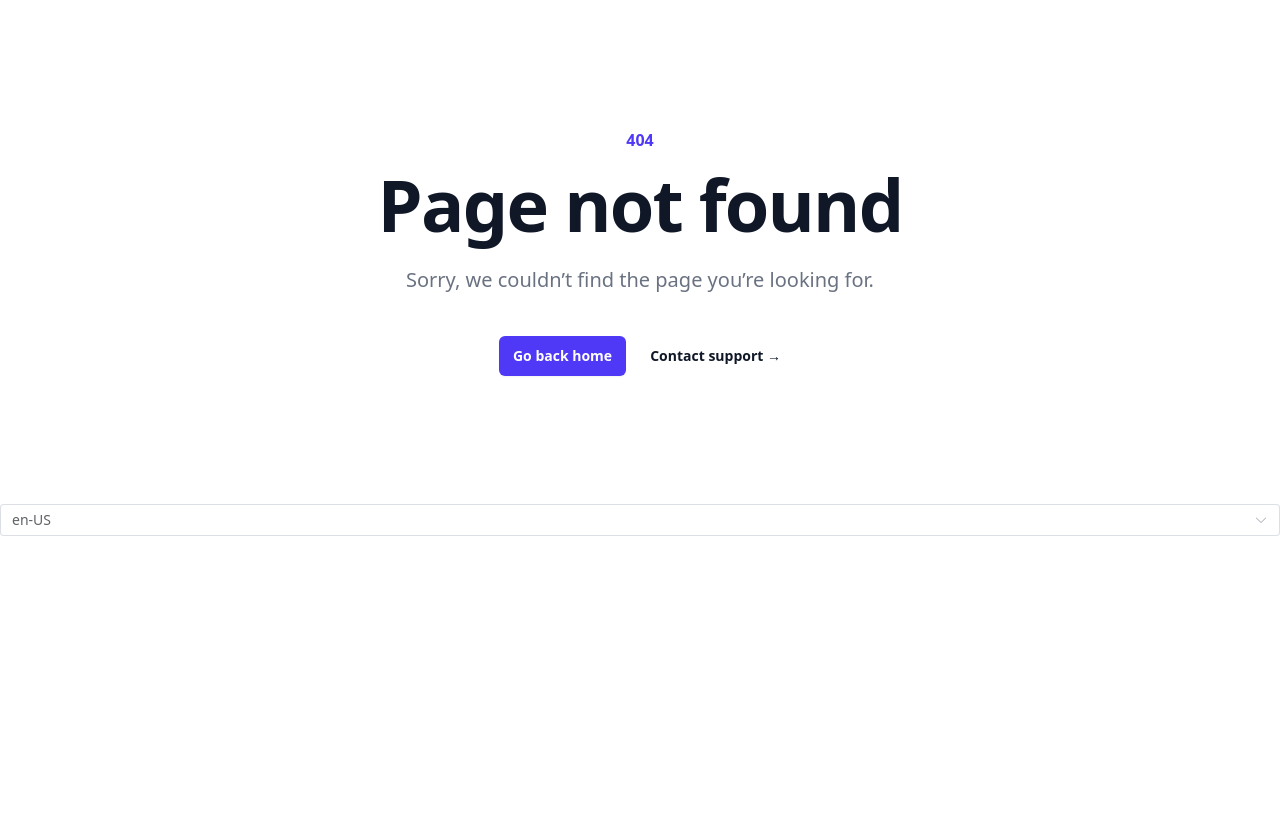
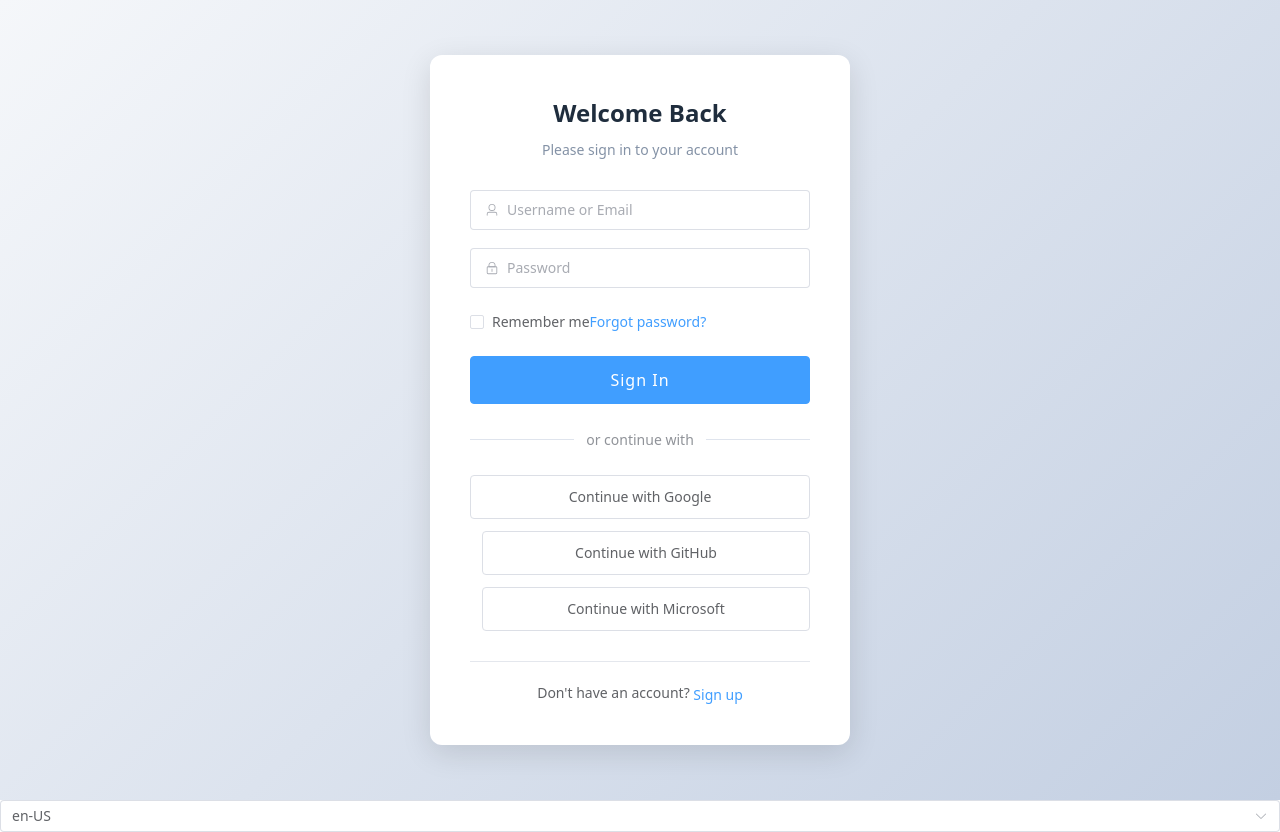
Before and after one commit to microshatter/Vue-Finale, a Vue app: page /#/login in a window 1280 px wide. Before the commit this address had no page. Before the commit the page ends 800 px from the top, so only its background shows below. Built offline with nearby package versions, Linux system fonts and the light colour scheme.

Commit message:
feat: implement login component and add routing for login page

```diff
--- a/src/components/admin/Users.vue
+++ b/src/components/admin/Users.vue
@@ -1,9 +1,23 @@
 <template>
-  <div>
-    <h1>Users Management</h1>
-    <p>Manage users here.</p>
-    <!-- Add users table or form here -->
-  </div>
+    <div class="title">
+        <h1>Users Management</h1>
+        <p>Manage users here.</p>
+        <!-- Add users table or form here -->
+    </div>
+    <div class="users">
+        <el-table :data="tableData" style="width: 100%">
+            <el-table-column prop="id" label="ID" width="180"></el-table-column>
+            <el-table-column prop="name" label="Name"></el-table-column>
+            <el-table-column prop="email" label="Email"></el-table-column>
+            <el-table-column prop="role" label="Role"></el-table-column>
+            <el-table-column label="Actions">
+                <template #default="scope">
+                    <el-button size="small" @click="handleEdit(scope.row)">Edit</el-button>
+                    <el-button size="small" type="danger" @click="handleDelete(scope.row)">Delete</el-button>
+                </template>
+            </el-table-column>
+        </el-table>
+    </div>
 </template>
 
 <script setup>
--- /dev/null
+++ b/src/components/login.vue
@@ -0,0 +1,254 @@
+<template>
+    <div class="login-container">
+        <div class="login-form">
+            <div class="login-header">
+                <h2>{{ $t('login.title') }}</h2>
+                <p class="subtitle">{{ $t('login.subtitle') }}</p>
+            </div>
+
+            <el-form :model="loginForm" :rules="loginRules" ref="loginFormRef" class="form">
+                <el-form-item prop="username">
+                    <el-input v-model="loginForm.username" :placeholder="$t('login.usernamePlaceholder')" size="large">
+                        <template #prefix>
+                            <el-icon>
+                                <User />
+                            </el-icon>
+                        </template>
+                    </el-input>
+                </el-form-item>
+
+                <el-form-item prop="password">
+                    <el-input v-model="loginForm.password" :placeholder="$t('login.passwordPlaceholder')"
+                        type="password" size="large" show-password>
+                        <template #prefix>
+                            <el-icon>
+                                <Lock />
+                            </el-icon>
+                        </template>
+                    </el-input>
+                </el-form-item>
+
+                <el-form-item>
+                    <div class="remember-me">
+                        <el-checkbox v-model="loginForm.rememberMe">{{ $t('login.rememberMe') }}</el-checkbox>
+                        <el-link type="primary" href="#" @click.prevent="handleForgotPassword">
+                            {{ $t('login.forgotPassword') }}
+                        </el-link>
+                    </div>
+                </el-form-item>
+
+                <el-form-item>
+                    <el-button type="primary" size="large" class="login-button" @click="handleLogin" :loading="loading"
+                        :disabled="loading">
+                        {{ $t('login.signIn') }}
+                    </el-button>
+                </el-form-item>
+            </el-form>
+
+            <div class="divider">
+                <span>{{ $t('login.divider') }}</span>
+            </div>
+
+            <div class="social-login">
+                <el-button v-for="provider in socialProviders" :key="provider.id" class="social-button"
+                    @click="handleSocialLogin(provider.id)">
+                    {{ $t('login.continueWith') }} {{ provider.name }}
+                </el-button>
+            </div>
+
+            <div class="signup-section">
+                <p>{{ $t('login.noAccount') }}
+                    <el-link type="primary" @click="handleSignUp">
+                        {{ $t('login.signUp') }}
+                    </el-link>
+                </p>
+            </div>
+        </div>
+    </div>
+</template>
+
+<script setup>
+import { ref, reactive } from 'vue';
+import { ElMessage } from 'element-plus';
+import { useRouter } from 'vue-router';
+import { User, Lock } from '@element-plus/icons-vue';
+
+const router = useRouter();
+
+// Form data
+const loginForm = reactive({
+    username: '',
+    password: '',
+    rememberMe: false
+});
+
+// Form validation rules
+const loginRules = {
+    username: [
+        { required: true, message: 'Please enter your username', trigger: 'blur' },
+        { min: 3, max: 20, message: 'Username length should be 3 to 20 characters', trigger: 'blur' }
+    ],
+    password: [
+        { required: true, message: 'Please enter your password', trigger: 'blur' },
+        { min: 6, message: 'Password length should be at least 6 characters', trigger: 'blur' }
+    ]
+};
+
+// Refs
+const loginFormRef = ref();
+
+// State
+const loading = ref(false);
+
+// Social login providers
+const socialProviders = ref([
+    { id: 'google', name: 'Google' },
+    { id: 'github', name: 'GitHub' },
+    { id: 'microsoft', name: 'Microsoft' }
+]);
+
+// Handle login
+const handleLogin = async () => {
+    if (!loginFormRef.value) return;
+
+    try {
+        await loginFormRef.value.validate();
+
+        loading.value = true;
+
+        // Simulate API call
+        setTimeout(() => {
+            loading.value = false;
+            ElMessage.success('Login successful!');
+            // Redirect to dashboard or previous page
+            router.push('/admin/dashboard');
+        }, 1500);
+    } catch (error) {
+        console.error('Validation failed:', error);
+        ElMessage.error('Please fill in all required fields correctly');
+    }
+};
+
+// Handle social login
+const handleSocialLogin = (providerId) => {
+    ElMessage.info(`Login with ${providerId} clicked`);
+    // In a real app, this would redirect to the social login provider
+};
+
+// Handle forgot password
+const handleForgotPassword = () => {
+    ElMessage.info('Forgot password clicked');
+    // In a real app, this would navigate to password reset page
+};
+
+// Handle sign up
+const handleSignUp = () => {
+    ElMessage.info('Sign up clicked');
+    // In a real app, this would navigate to sign up page
+};
+</script>
+
+<style scoped>
+.login-container {
+    display: flex;
+    justify-content: center;
+    align-items: center;
+    min-height: 100vh;
+    background: linear-gradient(135deg, #f5f7fa 0%, #c3cfe2 100%);
+    padding: 20px;
+}
+
+.login-form {
+    width: 100%;
+    max-width: 420px;
+    padding: 40px;
+    background: white;
+    border-radius: 12px;
+    box-shadow: 0 8px 30px rgba(0, 0, 0, 0.12);
+}
+
+.login-header {
+    text-align: center;
+    margin-bottom: 30px;
+}
+
+.login-header h2 {
+    margin: 0 0 8px 0;
+    font-size: 24px;
+    font-weight: 600;
+    color: #1f2d3d;
+}
+
+.subtitle {
+    margin: 0;
+    color: #8492a6;
+    font-size: 14px;
+}
+
+.form {
+    margin-bottom: 20px;
+}
+
+.remember-me {
+    display: flex;
+    justify-content: space-between;
+    align-items: center;
+}
+
+.login-button {
+    width: 100%;
+    height: 48px;
+    font-size: 16px;
+    letter-spacing: 1px;
+}
+
+.divider {
+    display: flex;
+    align-items: center;
+    margin: 25px 0;
+}
+
+.divider::before,
+.divider::after {
+    content: '';
+    flex: 1;
+    border-bottom: 1px solid #dfe4ed;
+}
+
+.divider span {
+    padding: 0 12px;
+    color: #909399;
+    font-size: 14px;
+}
+
+.social-login {
+    display: flex;
+    flex-direction: column;
+    gap: 12px;
+}
+
+.social-button {
+    height: 44px;
+    font-size: 14px;
+}
+
+.signup-section {
+    text-align: center;
+    margin-top: 30px;
+    padding-top: 20px;
+    border-top: 1px solid #e4e7ed;
+}
+
+.signup-section p {
+    margin: 0;
+    color: #606266;
+    font-size: 14px;
+}
+
+@media (max-width: 768px) {
+    .login-form {
+        padding: 30px 20px;
+        margin: 0 10px;
+    }
+}
+</style>
--- a/src/langs/en-US.json
+++ b/src/langs/en-US.json
@@ -8,5 +8,20 @@
         "keyFeatures": "Key Features",
         "bookReservations": "Book Reservations",
         "bookReservationsDesc": "Reserve books and manage your reading list"
+    },
+    "login": {
+        "title": "Welcome Back",
+        "subtitle": "Please sign in to your account",
+        "usernamePlaceholder": "Username or Email",
+        "passwordPlaceholder": "Password",
+        "rememberMe": "Remember me",
+        "forgotPassword": "Forgot password?",
+        "signIn": "Sign In",
+        "divider": "or continue with",
+        "continueWith": "Continue with",
+        "noAccount": "Don't have an account?",
+        "signUp": "Sign up",
+        "usernameRequired": "Please enter your username",
+        "passwordRequired": "Please enter your password"
     }
 }
--- a/src/langs/zh-CN.json
+++ b/src/langs/zh-CN.json
@@ -8,5 +8,18 @@
         "keyFeatures": "关键特性",
         "bookReservations": "图书预约",
         "bookReservationsDesc": "预约图书并管理您的阅读清单"
+    },
+    "login": {
+        "title": "欢迎回来",
+        "subtitle": "请登录您的账户",
+        "usernamePlaceholder": "用户名或邮箱",
+        "passwordPlaceholder": "密码",
+        "rememberMe": "记住我",
+        "forgotPassword": "忘记密码？",
+        "signIn": "登录",
+        "divider": "或继续使用",
+        "continueWith": "使用",
+        "noAccount": "还没有账户？",
+        "signUp": "注册"
     }
 }
--- a/src/router.js
+++ b/src/router.js
@@ -4,6 +4,7 @@ const router = createRouter({
     history: createWebHashHistory(),
     routes: [
         {path: '/', component: () => import('./components/Home.vue')},
+        {path: '/login', component: () => import('./components/login.vue')},
         {path: '/admin', component: () => import('./components/admin/Base.vue'), children: [
             {path: '', redirect: '/admin/dashboard'},
             {path: 'dashboard', component: () => import('./components/admin/Dashboard.vue')},
```
Also changed, not shown: src/components/admin/Dashboard.vue (+5 -5 lines), src/components/admin/Settings.vue (+5 -5 lines).
